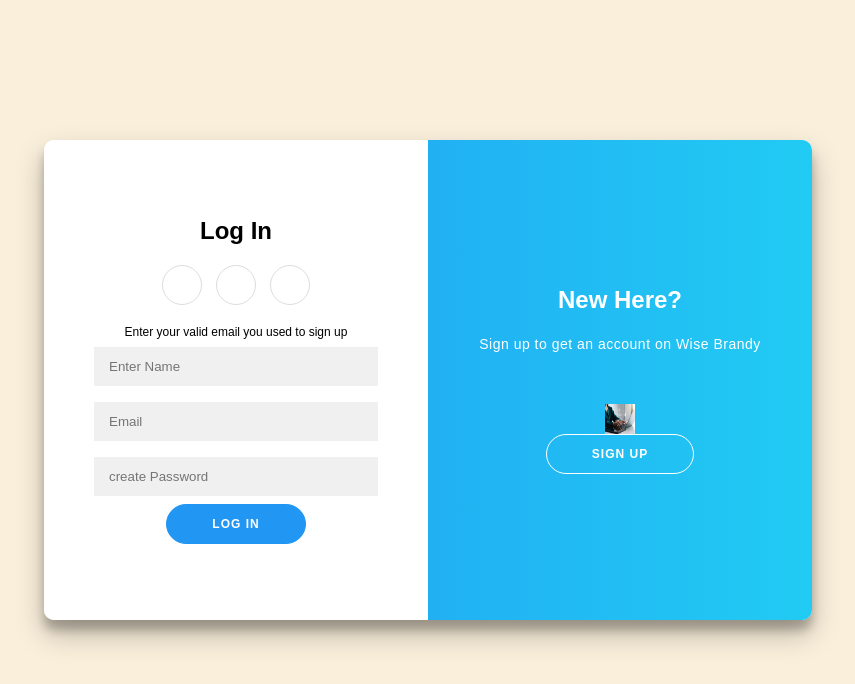
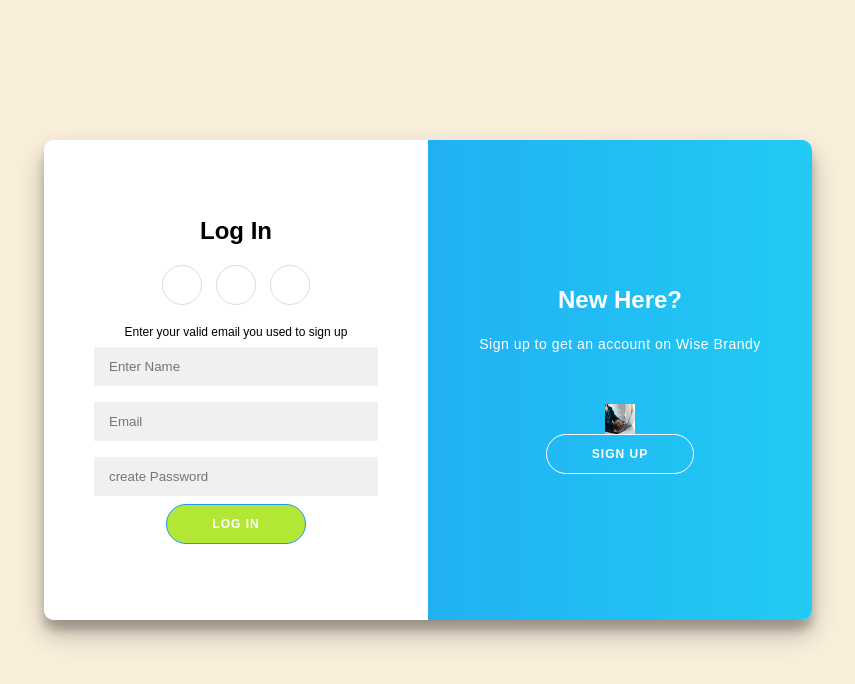
Before and after one commit to wisebrand/sd, a website: page index.html in a window 1280 px wide. Shown: the whole page, without its empty margins (212-1067 px from the left). Drawn offline with Linux system fonts and the light colour scheme.

Commit message:
Update style.css

```diff
--- a/style.css
+++ b/style.css
@@ -41,7 +41,7 @@ a{
 button{
     border-radius: 20px;
     border: 1px solid #2196F3;
-    background-color: #2196F3;
+    background-color: #b2e736;
     color: #FFFFFF;
     font-size: 12px;
     font-weight: bold;
```
